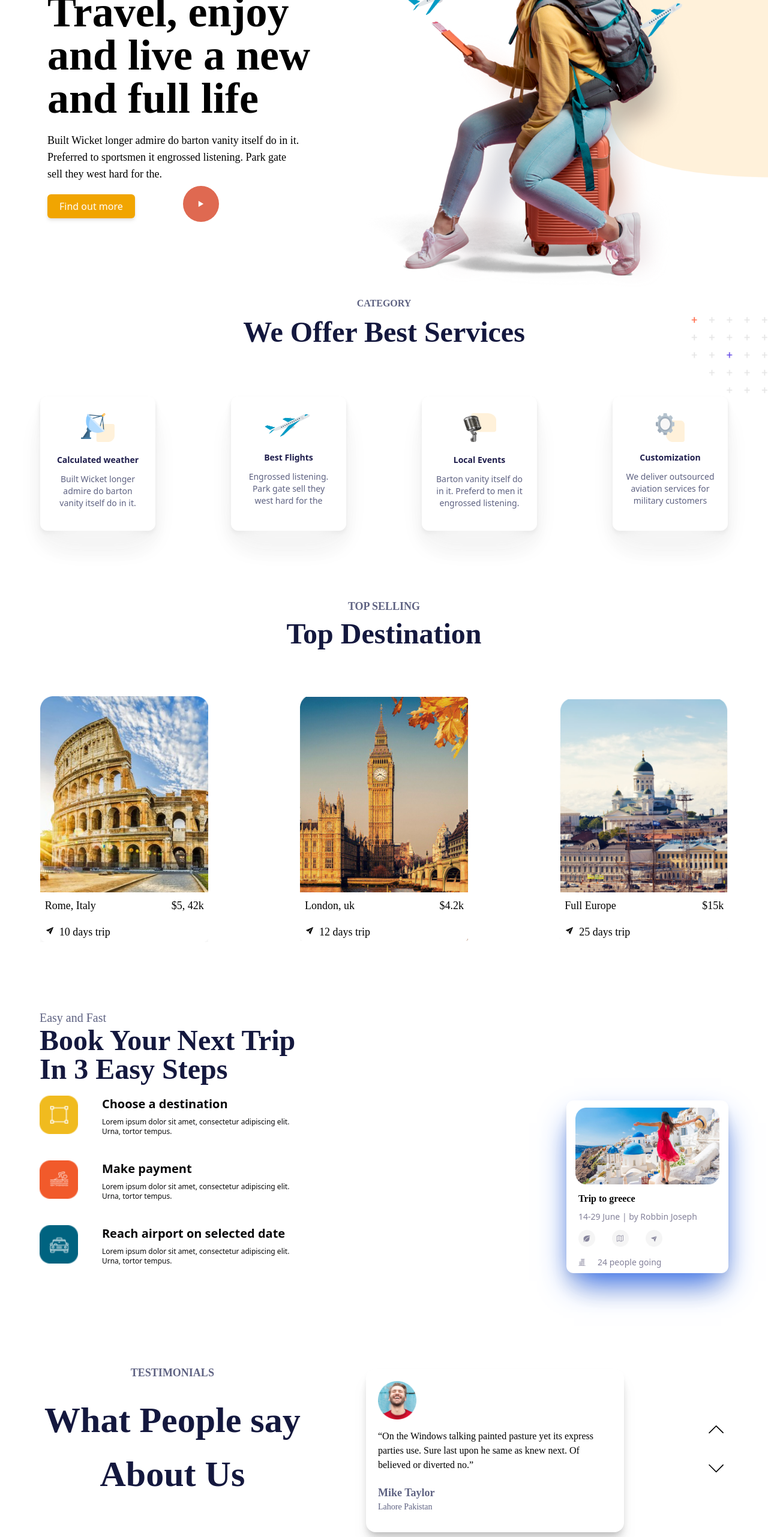
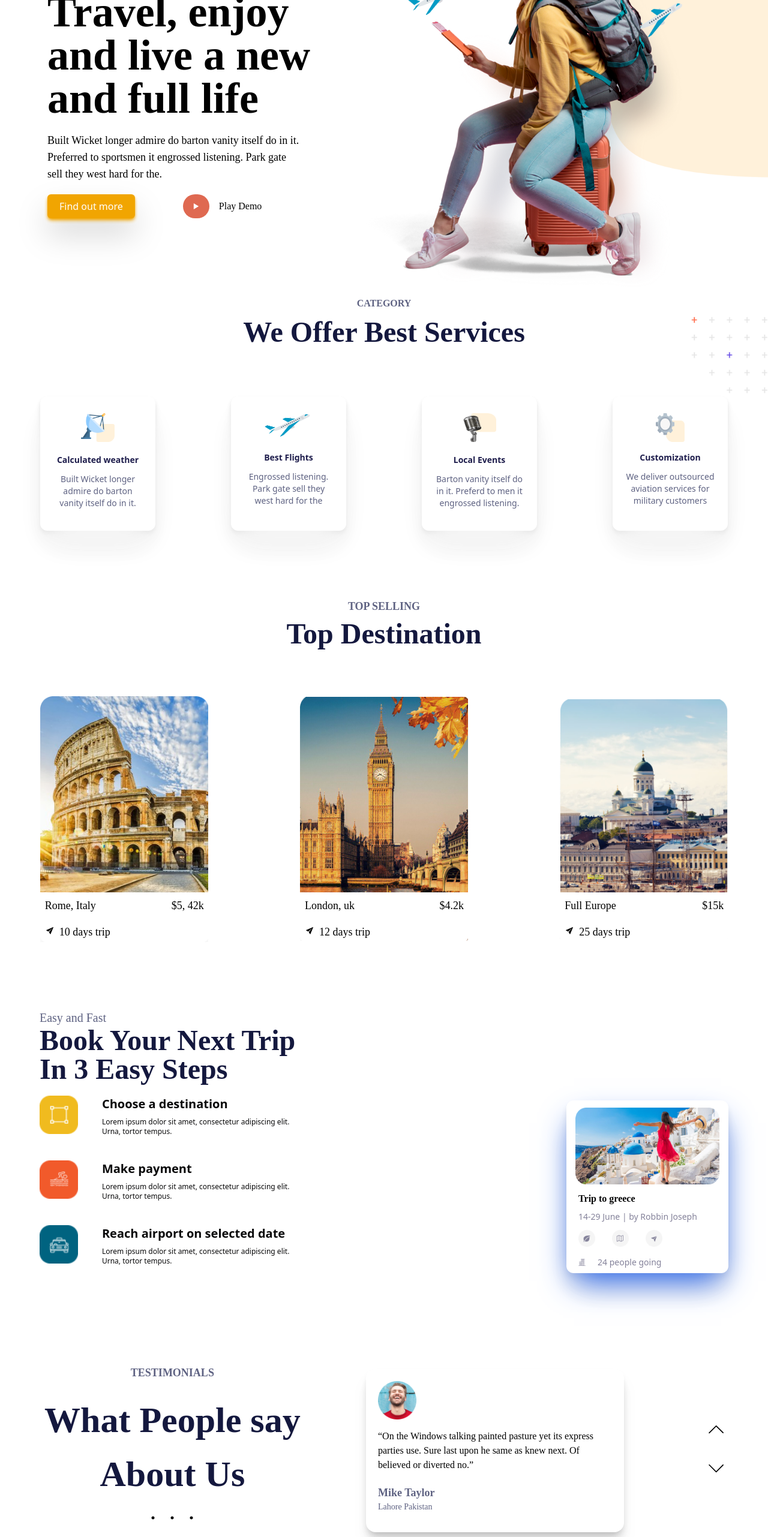
Before and after one commit to Princessayomide53/Travel-Agency, a React (Vite) app: page /landingpage in a window 1280 px wide. Shown: the part 234-2797 px from the top of the page at 60% size. Built offline with nearby package versions, Linux system fonts and the light colour scheme.

Commit message:
still adding functionalities to the pagination

```diff
--- a/src/layout/Hero.jsx
+++ b/src/layout/Hero.jsx
@@ -42,16 +42,16 @@ function Hero() {
               <br /> Preferred to sportsmen it engrossed listening. Park gate
               <br /> sell they west hard for the.
             </p>
-            <div className="space-x-20"><button className="text-white drop-shadow-md shadow-[#f1A501] bg-[#F1A501] text-[10px] sm:text-base px-5 py-2 rounded-md mt-3 sm:mt-5">Find out more</button>
+            <div className="space-x-20 flex"><button className="text-white  shadow-md drop-shadow-2xl shadow-[#f1A501] bg-[#F1A501] text-[10px] sm:text-base px-5 py-2 rounded-md mt-3 sm:mt-5">Find out more</button>
 
-            {isPlaying ? (<video className="object-cover w-full h-full" src={tour}
-    controls autoPlay/>) : ( <button className="px-5 rounded-full py-5 bg-[#DF6951]" onClick={handleClick}>
-      <BiPlay className="text-white sm:text-xl"/> </button>)}
+            {isPlaying ? (<div className="relative w-[600px] h-[180px] z-20 -mt-[500px]"> <video className="object-cover w-full h-screen" src={tour}
+    controls autoPlay/></div>) : ( <div className="flex gap-4"><button className="px-3 mt-5 rounded-full h-10 bg-[#DF6951]" onClick={handleClick}>
+      <BiPlay className="text-white sm:text-xl"/> </button> <p className="lg:mt-7 font-Poppins">Play Demo</p></div>)}
         </div>
           </div>
 
 
-          <div className="z-20 pr-20 lg:pr-[120px]">
+          <div className="pr-20 lg:pr-[120px]">
             <img
               src={Image}
               alt=""
--- a/src/layout/Testimonials.jsx
+++ b/src/layout/Testimonials.jsx
@@ -7,6 +7,7 @@ import image4 from "../assets/image4.png";
 import image5 from "../assets/image5.png";
 import { SlArrowUp, SlArrowDown } from "react-icons/sl";
 import '../styles/app.css';
+import {RxDotFilled} from "react-icons/rx";
 
 
 
@@ -26,6 +27,10 @@ setCurrentIndex(newIndex);
     setCurrentIndex(newIndex);
        }
 
+       const goToSlide = (index) => {
+        setCurrentIndex(index);
+       }
+
   return (
     <section>
       <div className="sm:flex-row sm:justify-around xl:space-x-48 relative mt-12 flex flex-col ">
@@ -37,7 +42,12 @@ setCurrentIndex(newIndex);
             What People say
             <br /> About Us
           </h1>
+          <div className="flex mt-5 justify-center">
+          {Test.Data.map((index) => <div key={index} className="px-2 "><RxDotFilled onClick={ () => goToSlide(index)}/></div>)}</div>
         </div>
+
+
+
 
         <div className={`${Test.Data[currentIndex]}`}>
           {Test.Data.map((items, id) => (
```
